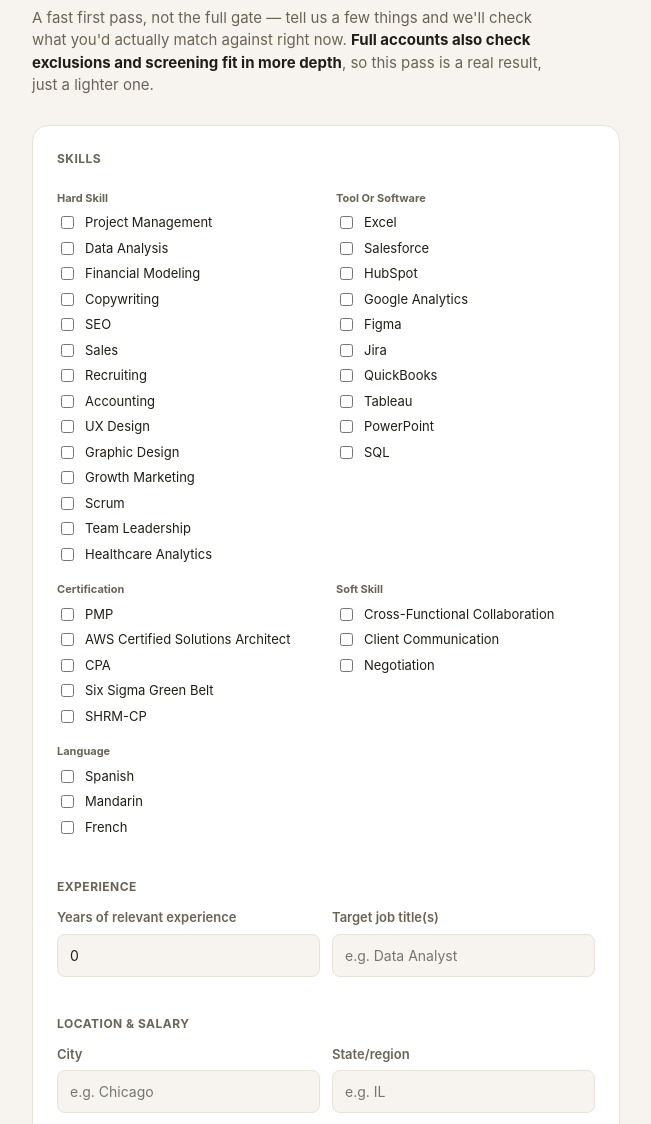
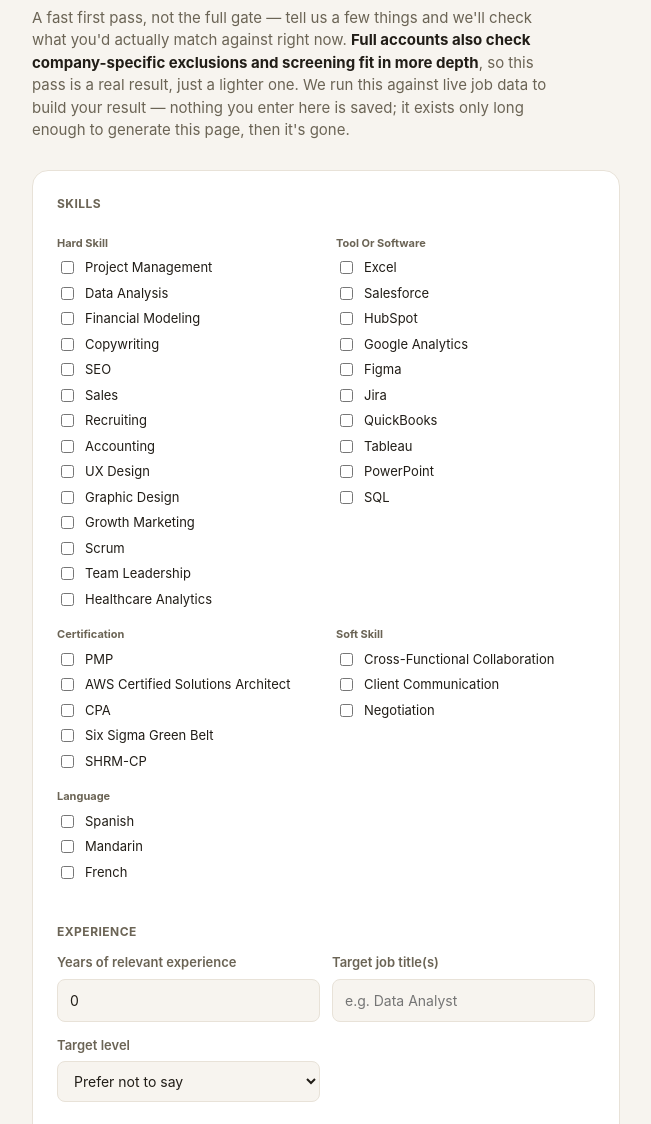
Before and after one commit to developer-joune/shortlist-phorethought, a website: page design/free-preview.html in a window 1280 px wide. Shown: the part 152-1276 px from the top of the page, without its empty margins (314-965 px from the left). Drawn offline with Linux system fonts and the light colour scheme.

Commit message:
Fix two real scoring bugs in /api/preview, caught by subcon_qualgate's review
1. screening_compatibility scored 0/5 (not neutral) for any profile with
   zero screening_answers -- including every anonymous preview call by
   design. Worse than a low score: buildReasonFromSubScores() could then
   present "weak screening-question fit" as a reject/borderline reason to
   a visitor who was never asked a screening question at all -- a
   fabricated-looking reason on a public, no-login surface. Fixed with the
   same "silence isn't a strike" neutral-scoring principle the rubric
   already uses for unlisted salary (component 5): 0 answers now scores a
   neutral 3/5, tagged `neutral: true`, and the reason-picker excludes
   neutral-tagged components from ever being presented as a weakness.

2. seniority_fit silently scored a free 15/15 max on every preview call,
   because the preview profile never set qualification_bar.target_seniority
   at all -- scoreSeniorityFit()'s "can't compare" fallback fired every
   time, regardless of actual fit. This is the opposite failure direction
   from bug 1: a component reading artificially HIGH, not low. Fixed by
   adding a real "target level" field to the intake form and wiring it
   into the preview profile -- confirmed live that a real mismatch (entry
   target vs. a senior posting) now correctly drops the score and surfaces
   seniority as the actual weak point, where before every visitor got a
   free pass on this component regardless of truth.

Also applied subcon_legal's two review notes on the same page: an
ephemeral-processing disclosure line ("nothing you enter here is saved")
and a wording precision fix ("exclusions" -> "company-specific
exclusions", matching what's actually collected vs. deferred).

Verified live: screening fix adds exactly the expected 3 points to a known
score (68.6 -> 71.6); seniority fix correctly separates a matching target
(71.6, same as before -- a senior target against a senior posting really
is a good fit) from a mismatched one (64.1, seniority now the named
weakness) -- proving the old behavior was silently identical regardless of
input, and the new behavior actually responds to it.

```diff
--- a/design/free-preview.html
+++ b/design/free-preview.html
@@ -94,8 +94,10 @@
   <h1>Your first shortlist</h1>
   <p class="intro">
     A fast first pass, not the full gate — tell us a few things and we'll check what you'd
-    actually match against right now. <strong>Full accounts also check exclusions and
-    screening fit in more depth</strong>, so this pass is a real result, just a lighter one.
+    actually match against right now. <strong>Full accounts also check company-specific
+    exclusions and screening fit in more depth</strong>, so this pass is a real result, just
+    a lighter one. We run this against live job data to build your result — nothing you
+    enter here is saved; it exists only long enough to generate this page, then it's gone.
   </p>
 
   <form id="preview-form">
@@ -114,6 +116,20 @@
         <div>
           <label for="titles">Target job title(s)</label>
           <input type="text" id="titles" placeholder="e.g. Data Analyst">
+        </div>
+      </div>
+      <div class="field-row">
+        <div>
+          <label for="seniority">Target level</label>
+          <select id="seniority">
+            <option value="">Prefer not to say</option>
+            <option value="entry">Entry</option>
+            <option value="mid">Mid</option>
+            <option value="senior">Senior</option>
+            <option value="staff">Staff</option>
+            <option value="principal">Principal</option>
+            <option value="exec">Executive</option>
+          </select>
         </div>
       </div>
     </fieldset>
@@ -344,6 +360,7 @@
       skills: selectedSkills,
       yearsExperience: Number(document.getElementById('years').value) || 0,
       targetJobTitles: document.getElementById('titles').value.split(',').map(function (s) { return s.trim(); }).filter(Boolean),
+      targetSeniority: document.getElementById('seniority').value,
       city: document.getElementById('city').value.trim(),
       region: document.getElementById('region').value.trim(),
       remoteOk: document.getElementById('remote').value,
```
Also changed, not shown: engine/qualification-gate.js (+30 -7 lines), server.js (+10 -0 lines).
